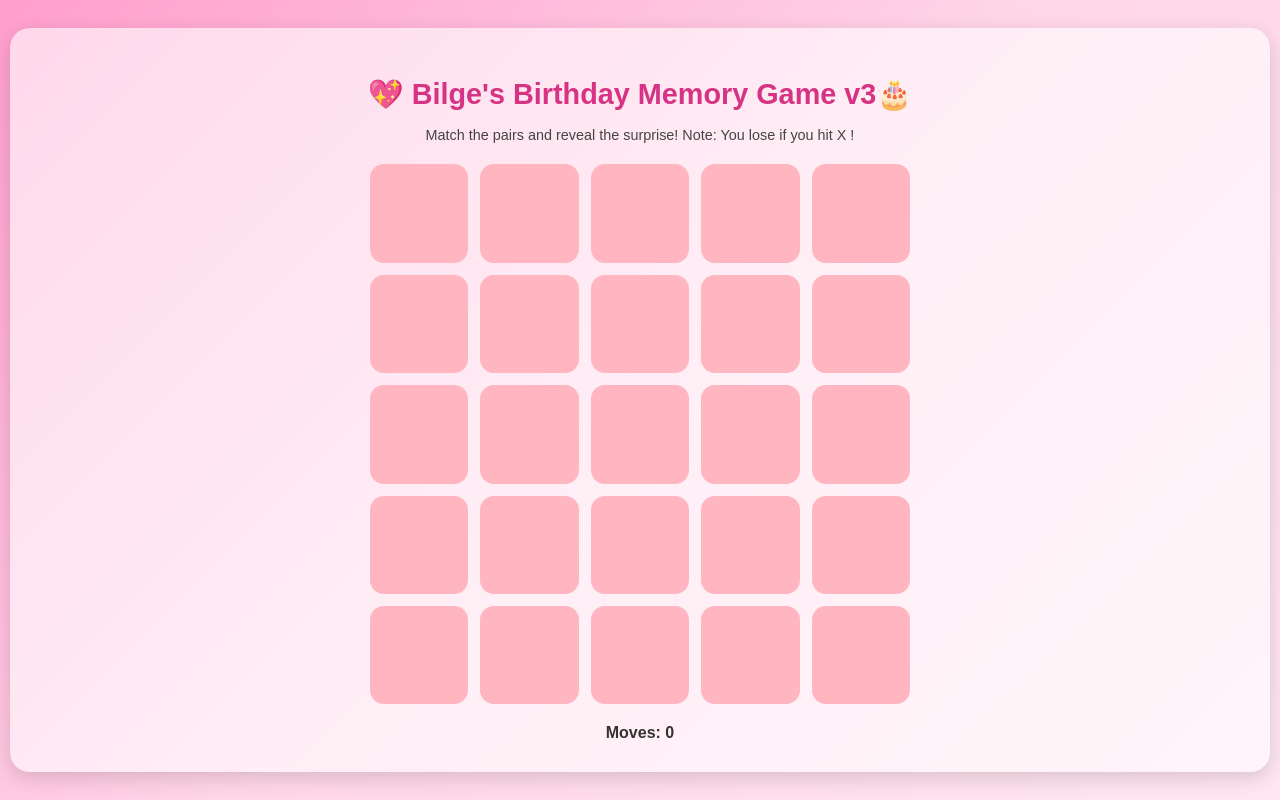
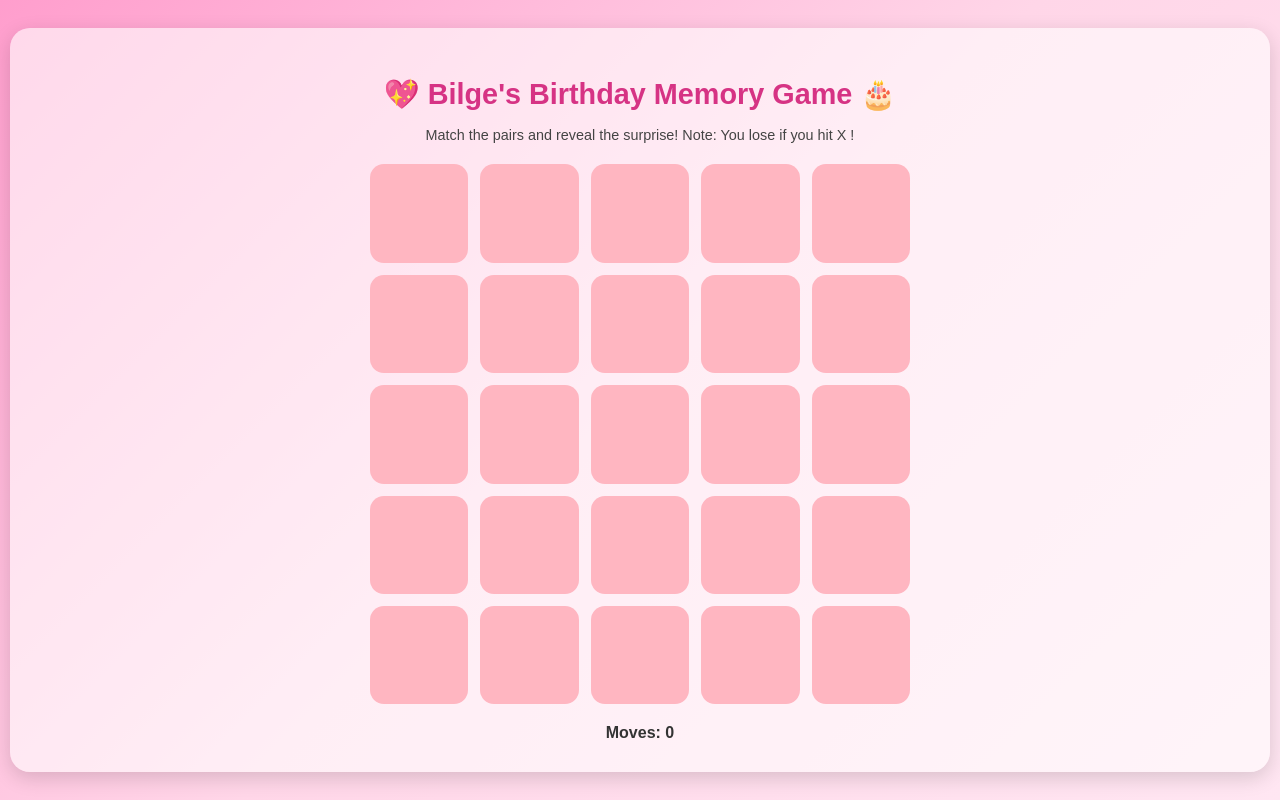
Before and after one commit to berkecemoktem/bilge-birthday-game, a plain HTML site: page index.html in a window 1280 px wide. Drawn offline with Linux system fonts and the light colour scheme.

Commit message:
dummy commit

```diff
--- a/index.html
+++ b/index.html
@@ -8,7 +8,7 @@
 </head>
 <body>
   <div class="game-container">
-    <h1>💖 Bilge's Birthday Memory Game v3🎂</h1>
+    <h1>💖 Bilge's Birthday Memory Game 🎂</h1>
     <p class="subtitle">Match the pairs and reveal the surprise! Note: You lose if you hit X !</p>
 
     <div id="game-board"></div>
@@ -20,7 +20,6 @@
     <div class="popup-content fail-content">
       <h2>💥 OOPS! 💥</h2>
       <div class="image-container">
-        <!-- You can add Bilge's sad picture here -->
         <img id="fail-image" src="" alt="Sad Bilge" class="hidden" />
         <div class="fail-emoji">😢</div>
       </div>
@@ -34,7 +33,6 @@
     <div class="popup-content success-content">
       <h2>🎉 CONGRATULATIONS! 🎉</h2>
       <div class="image-container">
-        <!-- You can add Bilge's happy picture here -->
         <img id="success-image" src="" alt="Happy Bilge" class="hidden" />
         <div class="success-emoji">🎂</div>
       </div>
```
Also changed, not shown: game.js (+5 -5 lines).
